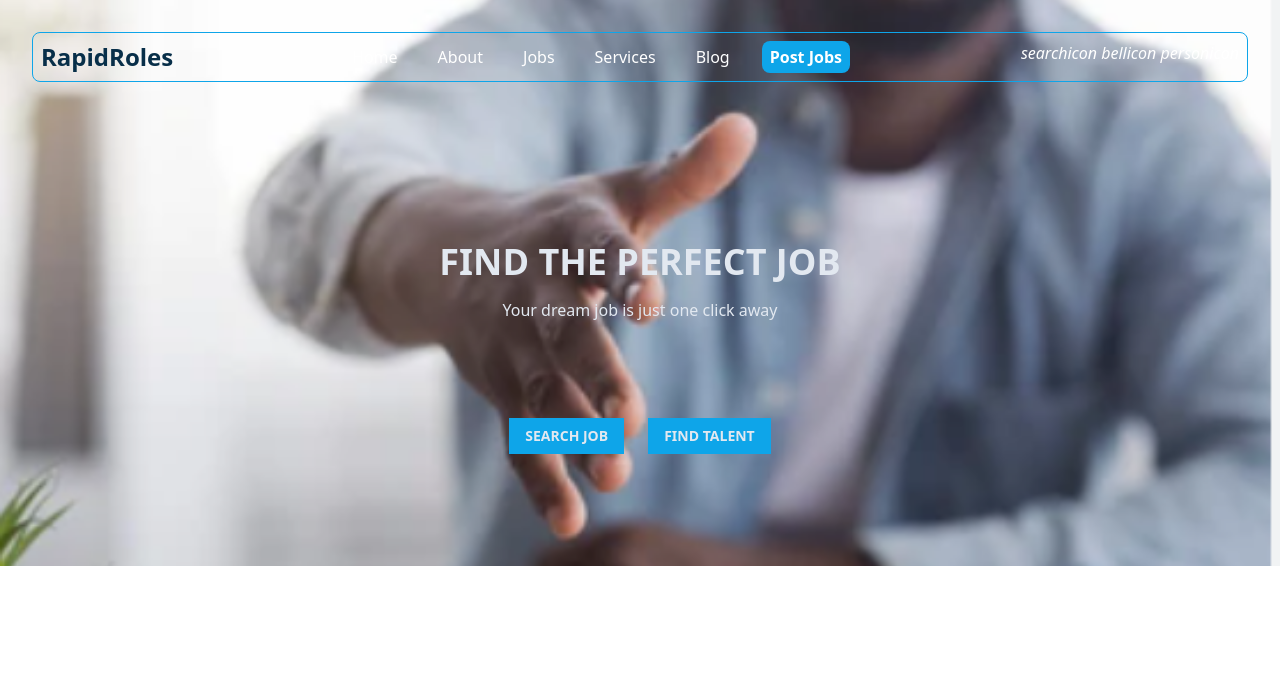
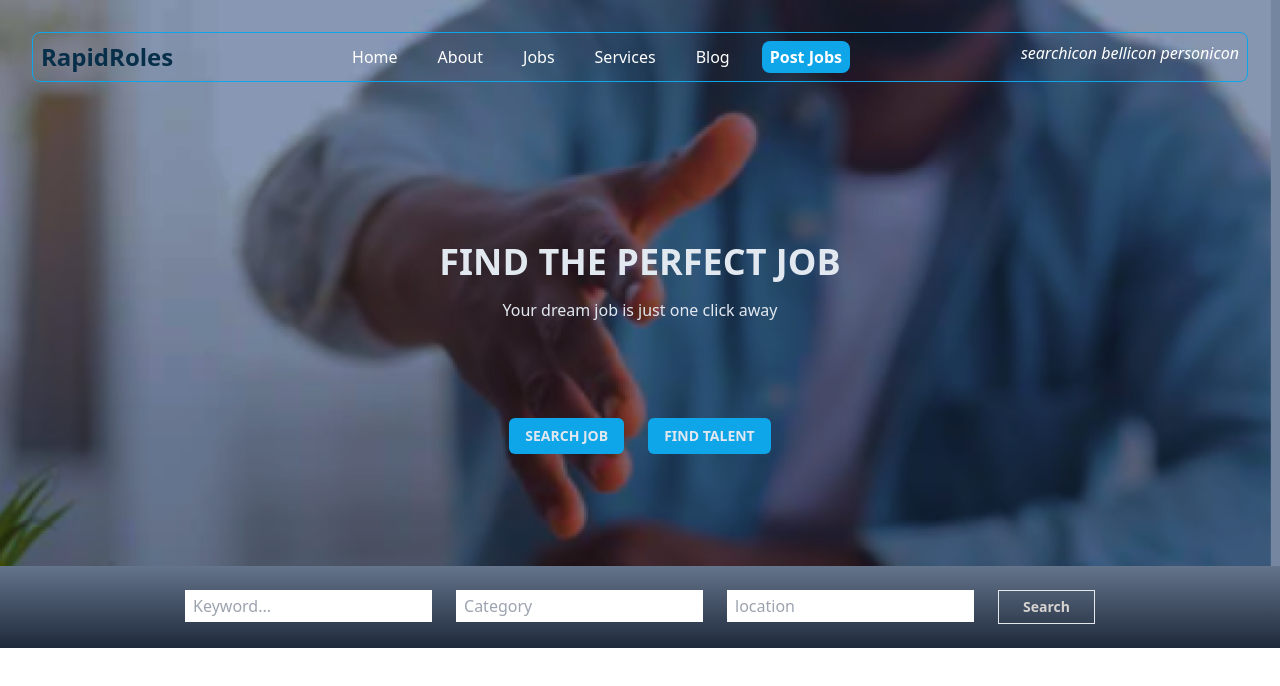
Before and after one commit to janeAnezi/RapidRoles, a React (Vite) app: page / in a window 1280 px wide. Shown: the top 686 px of the page. Built offline with nearby package versions, Linux system fonts and the light colour scheme.

Commit message:
add search section

```diff
--- a/src/App.jsx
+++ b/src/App.jsx
@@ -1,4 +1,5 @@
-import Home from "./Components/Home"
+import Home from "./Components/Home";
+import Search from "./Components/Search";
 import "./index.css"
 
 function App() {
@@ -7,7 +8,7 @@ function App() {
     <>
       <div>
         <Home />
-
+        <Search />
       </div>
 
     </>
--- a/src/Components/Home.jsx
+++ b/src/Components/Home.jsx
@@ -12,12 +12,11 @@ export default function Home () {
                         <p className="text-slate-200 p-4">Your dream job is just one click away</p>
 
                         <div className="mt-20">
-                            <button className="bg-sky-500 font-bold hover:bg-sky-600 mr-6 text-slate-200 py-2 px-4 text-sm">SEARCH JOB</button>
-                            <button className="bg-sky-500 font-bold hover:bg-sky-600 text-slate-200 py-2 px-4 text-sm">FIND TALENT</button>
+                            <button className="bg-sky-500 font-bold hover:bg-sky-600 rounded-md mr-6 text-slate-200 py-2 px-4 text-sm">SEARCH JOB</button>
+                            <button className="bg-sky-500 font-bold hover:bg-sky-600 rounded-md text-slate-200 py-2 px-4 text-sm">FIND TALENT</button>
                         </div>
                     </div>
                 </div>
-
 
             </div>
 
--- /dev/null
+++ b/src/Components/Search.jsx
@@ -0,0 +1,14 @@
+export default function Search() {
+    return(
+        <>
+            <div className="flex justify-center items-center p-6 bg-gradient-to-b from-slate-500 to-slate-800">
+                <form className="space-x-6">
+                    <input className="px-2 py-1" type="text" name="search" placeholder="Keyword..."/>
+                    <input className="px-2 py-1" type="text" name="search" placeholder="Category"/>
+                    <input className="px-2 py-1" type="text" name="search" placeholder="location"/>
+                    <button className="px-6 py-1.5 border text-stone-300 text-sm font-bold hover:bg-slate-600  cursor-pointer" type="submit">Search</button>
+                </form>
+            </div>
+        </>
+    )
+}
--- a/tailwind.config.js
+++ b/tailwind.config.js
@@ -7,7 +7,7 @@ export default {
   theme: {
     extend: {
       backgroundImage: {
-        'hero': "url('./public/images/hero01.png')",
+        'hero': "url('./public/images/hero02.png')",
       },
       backgroundPosition: {
         'center': 'center',
```
Also changed, not shown: public/images/hero02.png (added).
